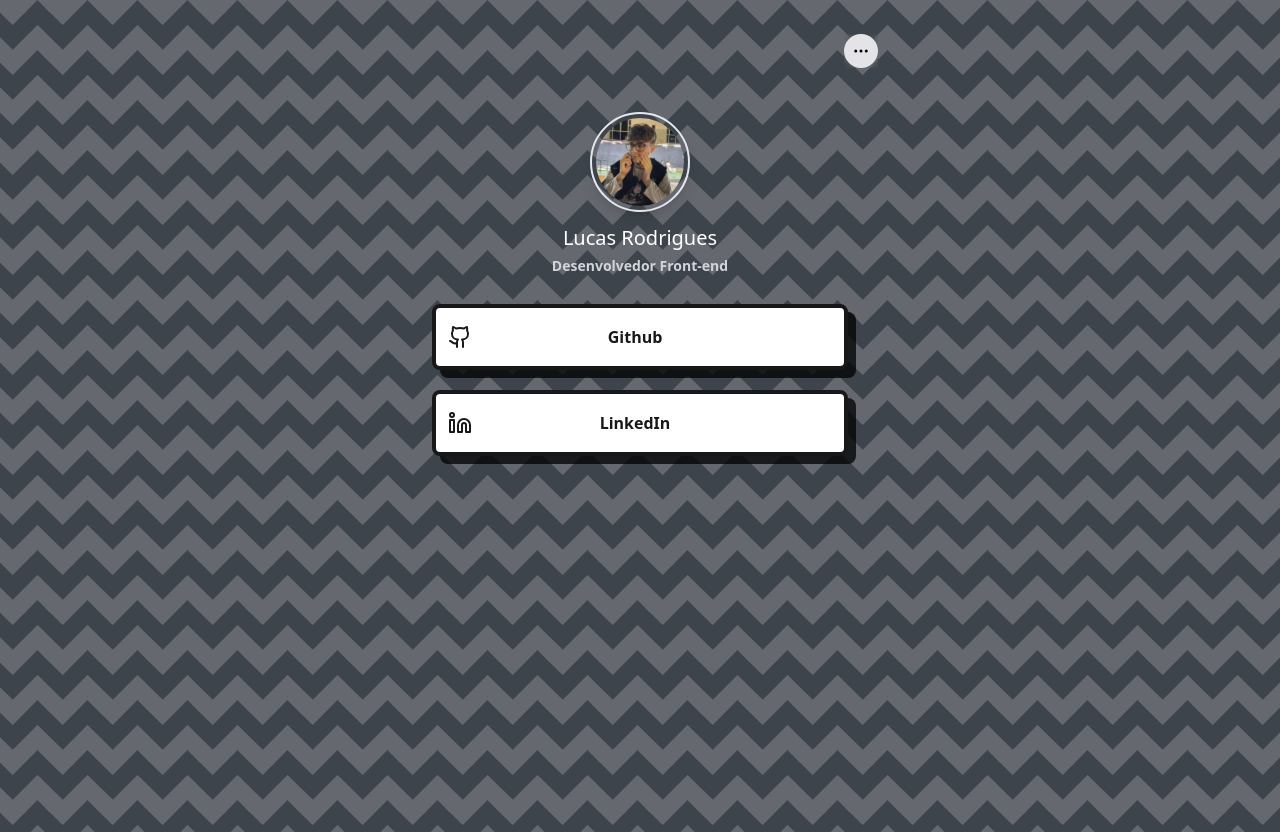
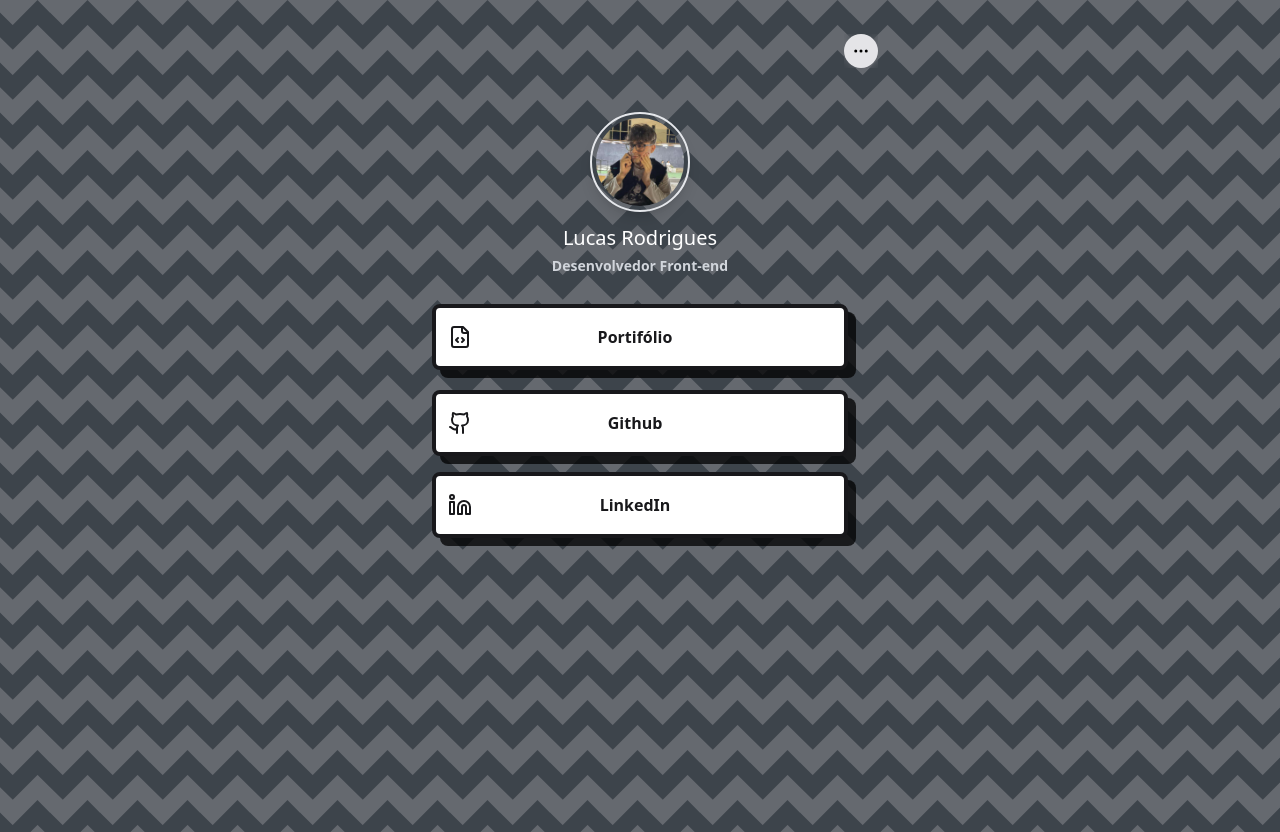
Before and after one commit to rodrigueslucas062/linktree, a Next.js app: page / in a window 1280 px wide. Built offline with nearby package versions, Linux system fonts and the light colour scheme.

Commit message:
✨ New links

```diff
--- a/src/components/main/links.js
+++ b/src/components/main/links.js
@@ -1,8 +1,13 @@
-import { Github, Linkedin, MoreHorizontal } from "lucide-react";
+import { FileCode, Github, Linkedin, MoreHorizontal } from "lucide-react";
 import Link from "next/link";
 import { useState } from "react";
 
 const links = [
+  {
+    link: "https://lucas-rodrigues.vercel.app/",
+    titulo: "Portifólio",
+    icone: "Portifolio",
+  },
   {
     link: "https://github.com/rodrigueslucas062",
     titulo: "Github",
@@ -16,6 +21,7 @@ const links = [
 ];
 
 const icons = {
+  Portifolio: FileCode,
   Github: Github,
   LinkedIn: Linkedin,
 };
```
